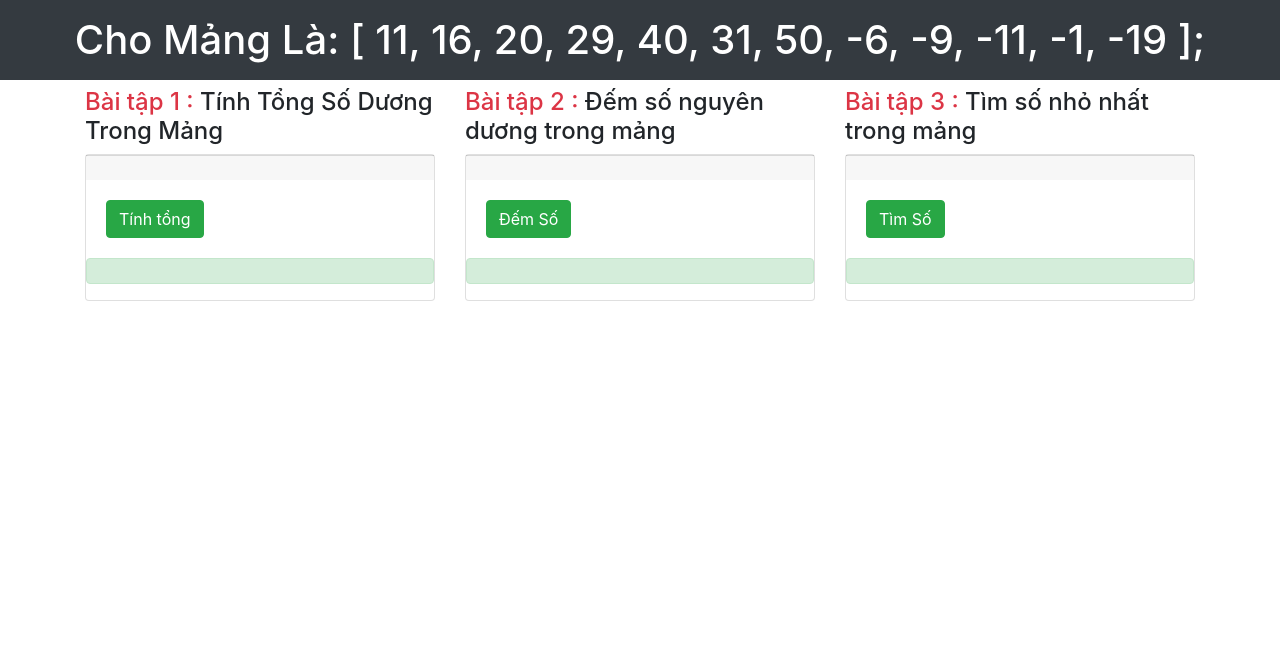
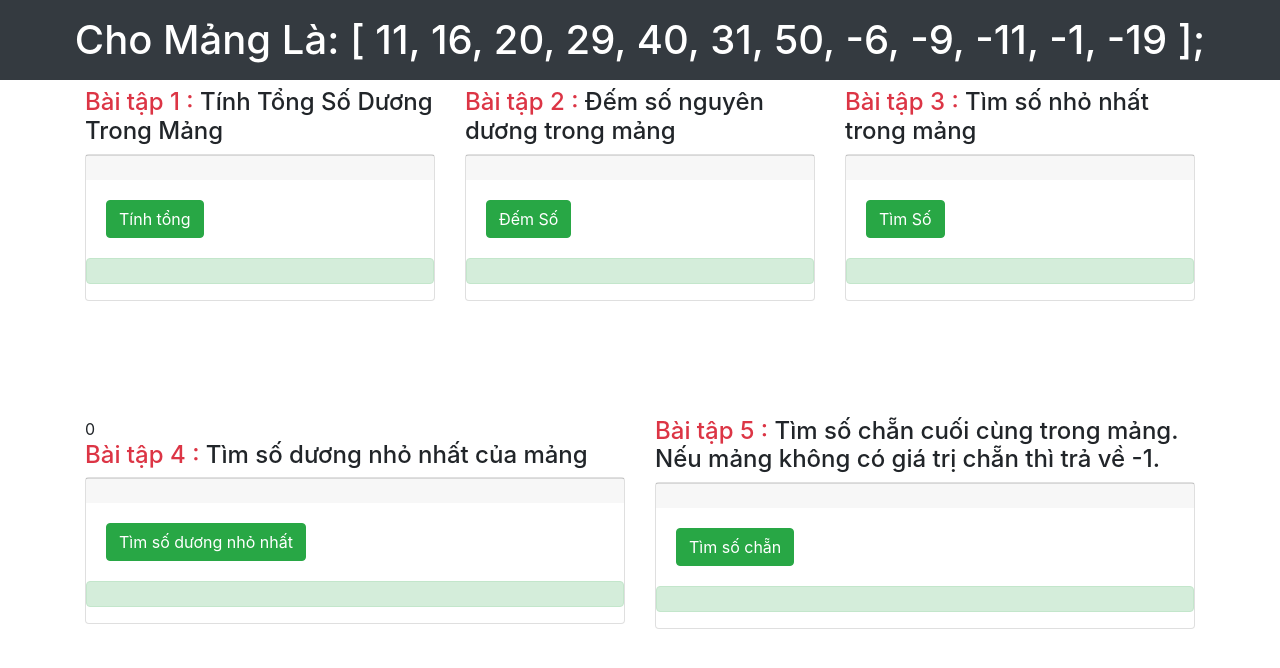
Before and after one commit to ALAN-26102001/BC51_JS_7, a plain HTML site: page index.html in a window 1280 px wide. Drawn offline with nearby package versions, Linux system fonts and the light colour scheme.

Commit message:
upload source

```diff
--- a/index.html
+++ b/index.html
@@ -57,6 +57,39 @@
         </div>
       </div>
       <div class="row" style="padding-top: 100px">
+        <div class="col-6">0
+          <h4 class="item4"><span class="text-danger">Bài tập 4 :</span> Tìm số dương nhỏ nhất của mảng</h4>
+          <div class="form-group">
+            <div class="card">
+              <div class="card-footer"></div>
+              <div class="card-body">
+                <button class="btn btn-success" id="btn-so-duong">
+                  Tìm số dương nhỏ nhất
+                </button>
+              </div>
+              <div class="alert alert-success text-danger fw-bold" id="ketquabai4"></div>
+            </div>
+          </div>
+        </div>
+        <div class="col-6">
+          <h4>
+            <span class="text-danger">Bài tập 5 :</span> Tìm số chẵn cuối cùng trong mảng. Nếu mảng không có giá
+            trị chẵn thì trả về -1.
+          </h4>
+          <div class="form-group">
+            <div class="card">
+              <div class="card-footer"></div>
+              <div class="card-body">
+                <button class="btn btn-success" id="btn-so-chan">
+                  Tìm số chẵn
+                </button>
+              </div>
+              <div class="alert alert-success text-danger fw-bold" id="ketquabai5"></div>
+            </div>
+          </div>
+        </div>
+      </div>
+      <div class="row" style="padding-top: 100px">
         <div class="col-6">
     <!-- Optional JavaScript -->
     <!-- jQuery first, then Popper.js, then Bootstrap JS -->
--- a/main.js
+++ b/main.js
@@ -31,3 +31,24 @@ document.getElementById("btn-tim-so").onclick = function () {
     }
     document.getElementById("ketquabai3").innerHTML = min;
   };
+  /*Bai4*/
+  document.getElementById("btn-so-duong").onclick = function () {
+    var soDuongBeNhat = Math.min.apply(
+      null,
+      arrNum.filter(function (n) {
+        return n > 0;
+      })
+    );
+    document.getElementById("ketquabai4").innerHTML = soDuongBeNhat;
+  };
+  /*Bai5*/
+  document.getElementById("btn-so-chan").onclick = function () {
+    var lastNum = -1;
+    for (var i = 0; i < arrNum.length; i++) {
+      if (arrNum[i] % 2 === 0) {
+        lastNum = arrNum[i];
+        // break;
+      }
+    }
+    document.getElementById("ketquabai5").innerHTML = lastNum;
+  };
```
